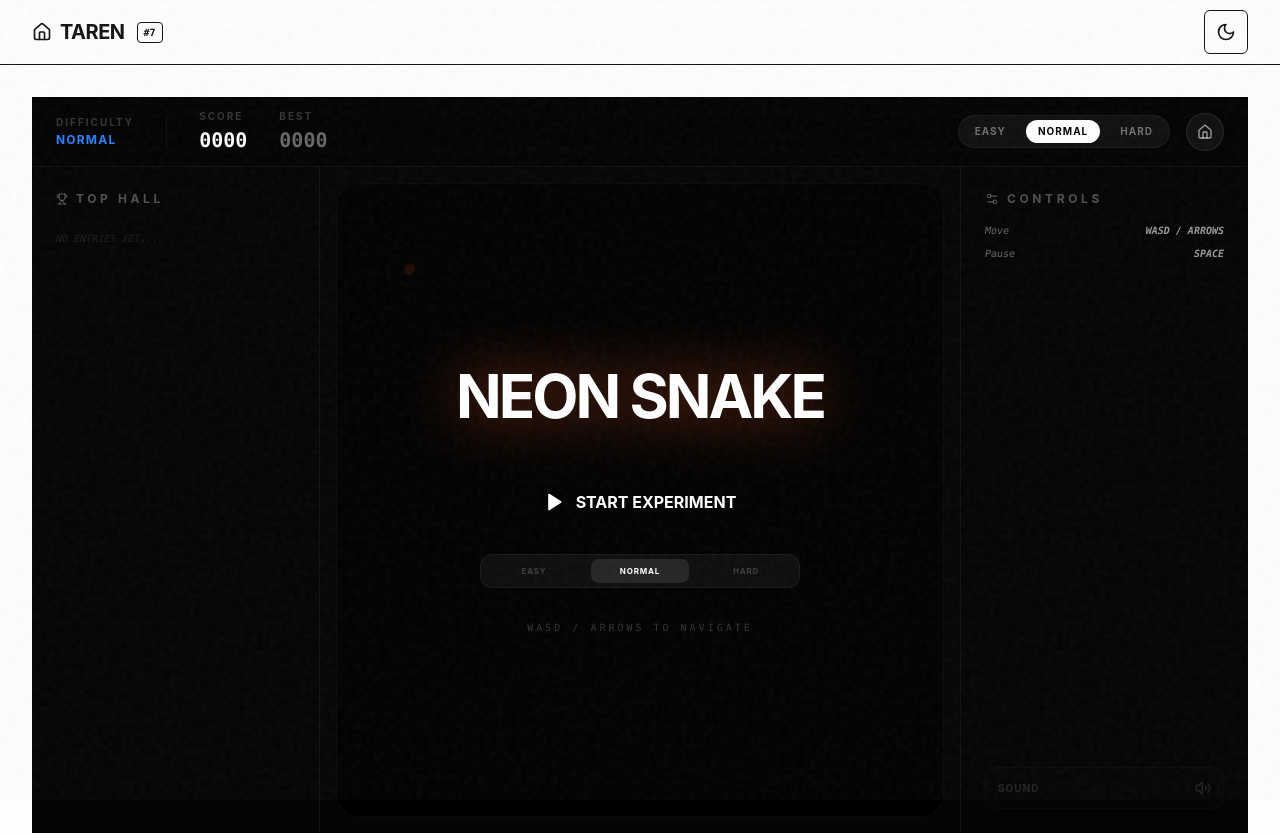
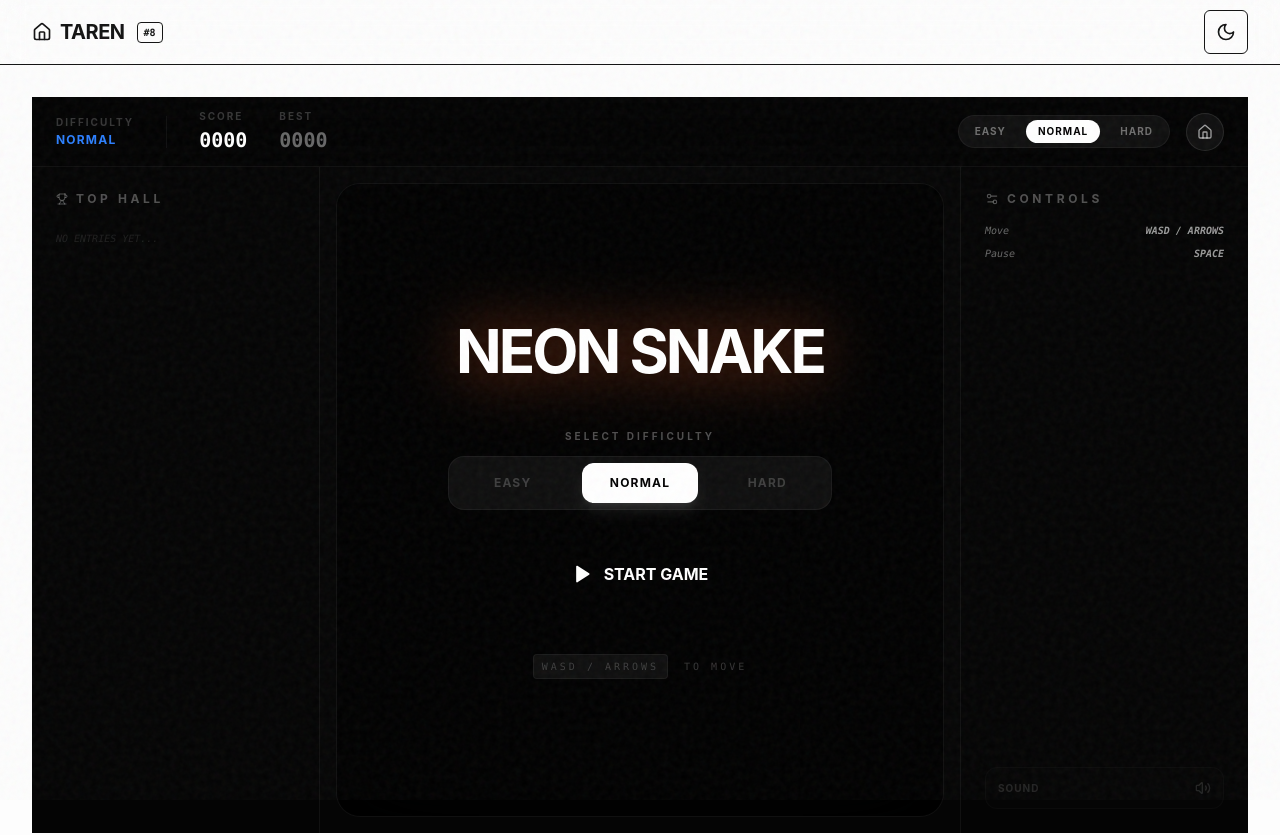
Before and after one commit to Jimmy7610/taren, a React (Vite) app: page /games/snake in a window 1280 px wide. Shown: the top 835 px of the page. Built offline with nearby package versions, Linux system fonts and the light colour scheme.

Commit message:
style: clarify snake UX and difficulty selection (#8)

```diff
--- a/src/components/games/SnakeCanvas.tsx
+++ b/src/components/games/SnakeCanvas.tsx
@@ -1,5 +1,5 @@
 import React, { useEffect, useRef, useState, useCallback, useMemo } from 'react';
-import { Play, Pause, RefreshCcw, Gamepad2, AlertCircle } from 'lucide-react';
+import { Play, Pause, RefreshCcw, Gamepad2, Info, Trophy, ChevronRight } from 'lucide-react';
 
 interface Point {
     x: number;
@@ -12,6 +12,7 @@ interface SnakeCanvasProps {
     onScoreChange: (score: number) => void;
     onGameOver: (score: number) => void;
     difficulty: Difficulty;
+    onDifficultyChange: (difficulty: Difficulty) => void;
     gameState: 'IDLE' | 'PLAYING' | 'PAUSED' | 'GAMEOVER';
     onStateChange: (state: 'IDLE' | 'PLAYING' | 'PAUSED' | 'GAMEOVER') => void;
 }
@@ -26,6 +27,7 @@ export const SnakeCanvas: React.FC<SnakeCanvasProps> = ({
     onScoreChange,
     onGameOver,
     difficulty,
+    onDifficultyChange,
     gameState,
     onStateChange
 }) => {
@@ -225,7 +227,33 @@ export const SnakeCanvas: React.FC<SnakeCanvasProps> = ({
                 ctx.stroke();
             }
 
-            // 2. Food (Enhanced Halo)
+            // 2. Playfield Frame (Scanner Look)
+            ctx.strokeStyle = 'rgba(0, 242, 255, 0.2)';
+            ctx.lineWidth = 2;
+            ctx.strokeRect(1, 1, targetWidth - 2, targetHeight - 2);
+
+            // Corner Brackets
+            const bLen = 20;
+            ctx.strokeStyle = 'rgba(0, 242, 255, 0.6)';
+            ctx.lineWidth = 3;
+            // Top Left
+            ctx.beginPath(); ctx.moveTo(0, bLen); ctx.lineTo(0, 0); ctx.lineTo(bLen, 0); ctx.stroke();
+            // Top Right
+            ctx.beginPath(); ctx.moveTo(targetWidth - bLen, 0); ctx.lineTo(targetWidth, 0); ctx.lineTo(targetWidth, bLen); ctx.stroke();
+            // Bottom Right
+            ctx.beginPath(); ctx.moveTo(targetWidth, targetHeight - bLen); ctx.lineTo(targetWidth, targetHeight); ctx.lineTo(targetWidth - bLen, targetHeight); ctx.stroke();
+            // Bottom Left
+            ctx.beginPath(); ctx.moveTo(bLen, targetHeight); ctx.lineTo(0, targetHeight); ctx.lineTo(0, targetHeight - bLen); ctx.stroke();
+
+            // Inner Glow Border
+            const gradient = ctx.createLinearGradient(0, 0, 0, 10);
+            ctx.fillStyle = 'rgba(0, 242, 255, 0.03)';
+            ctx.fillRect(0, 0, targetWidth, 4); // Top
+            ctx.fillRect(0, targetHeight - 4, targetWidth, 4); // Bottom
+            ctx.fillRect(0, 0, 4, targetHeight); // Left
+            ctx.fillRect(targetWidth - 4, 0, 4, targetHeight); // Right
+
+            // 3. Food (Enhanced Halo)
             const pulse = (Math.sin(Date.now() / 150) + 1) / 2;
             ctx.shadowBlur = 20 + pulse * 15;
             ctx.shadowColor = '#FF5F1F';
@@ -239,7 +267,7 @@ export const SnakeCanvas: React.FC<SnakeCanvasProps> = ({
             );
             ctx.fill();
 
-            // 3. Snake (Premium Segments)
+            // 4. Snake (Premium Segments)
             state.snake.forEach((p, i) => {
                 const isHead = i === 0;
                 ctx.shadowBlur = isHead ? 25 : 15;
@@ -281,10 +309,13 @@ export const SnakeCanvas: React.FC<SnakeCanvasProps> = ({
     }, [gameState, onStateChange]);
 
     return (
-        <div ref={containerRef} className="relative h-full w-full flex items-center justify-center bg-black/40 rounded-3xl border border-white/[0.03] backdrop-blur-sm overflow-hidden group">
+        <div ref={containerRef} className="relative h-full w-full flex items-center justify-center bg-[#080808] rounded-3xl border border-white/[0.03] overflow-hidden group">
+            {/* Bound Vignette */}
+            <div className="absolute inset-0 pointer-events-none z-10 shadow-[inset_0_0_100px_rgba(0,0,0,0.8)]" />
+
             <canvas
                 ref={canvasRef}
-                className="cursor-none"
+                className="cursor-none relative z-0"
                 style={{
                     width: `${stateRef.current.gridCols * CELL_SIZE}px`,
                     height: `${stateRef.current.gridRows * CELL_SIZE}px`
@@ -301,24 +332,36 @@ export const SnakeCanvas: React.FC<SnakeCanvasProps> = ({
                         </h2>
                     </div>
 
-                    <div className="flex flex-col gap-6 w-full max-w-xs">
+                    <div className="flex flex-col gap-8 w-full max-w-sm">
+                        <div className="flex flex-col gap-3">
+                            <span className="text-[10px] font-bold text-white/30 uppercase tracking-[0.3em]">Select Difficulty</span>
+                            <div className="grid grid-cols-3 gap-3 p-1.5 bg-white/5 border border-white/5 rounded-2xl">
+                                {(['EASY', 'NORMAL', 'HARD'] as Difficulty[]).map(d => (
+                                    <button
+                                        key={d}
+                                        onClick={() => onDifficultyChange(d)}
+                                        className={`py-3 rounded-xl text-xs font-bold uppercase tracking-widest transition-all ${difficulty === d
+                                                ? 'bg-white text-black shadow-lg shadow-white/10'
+                                                : 'text-white/20 hover:text-white hover:bg-white/5'
+                                            }`}
+                                    >
+                                        {d}
+                                    </button>
+                                ))}
+                            </div>
+                        </div>
+
                         <button
                             onClick={resetGame}
-                            className="group flex items-center justify-center gap-3 w-full py-4 bg-accent text-white font-bold rounded-2xl hover:scale-[1.02] transition-all hover:shadow-[0_0_40px_-5px_#FF5F1F]"
+                            className="group flex items-center justify-center gap-3 w-full py-5 bg-accent text-white font-bold rounded-2xl hover:scale-[1.02] transition-all hover:shadow-[0_0_40px_-5px_#FF5F1F]"
                         >
-                            <Play className="h-5 w-5 fill-current" /> START EXPERIMENT
+                            <Play className="h-5 w-5 fill-current" /> START GAME
                         </button>
+                    </div>
 
-                        <div className="grid grid-cols-3 gap-2 p-1 bg-white/5 border border-white/5 rounded-xl">
-                            {(['EASY', 'NORMAL', 'HARD'] as Difficulty[]).map(d => (
-                                <div key={d} className={`text-[8px] font-bold uppercase tracking-widest py-1.5 rounded-lg text-center ${difficulty === d ? 'bg-white/10 text-white' : 'text-white/20'}`}>
-                                    {d}
-                                </div>
-                            ))}
-                        </div>
-                    </div>
-                    <p className="mt-8 text-white/20 text-[10px] uppercase font-mono tracking-[0.3em]">
-                        WASD / ARROWS TO NAVIGATE
+                    <p className="mt-12 text-white/20 text-[10px] uppercase font-mono tracking-[0.3em] flex items-center gap-4">
+                        <span className="px-2 py-1 rounded bg-white/5 border border-white/5">WASD / ARROWS</span>
+                        <span>TO MOVE</span>
                     </p>
                 </div>
             )}
@@ -327,11 +370,13 @@ export const SnakeCanvas: React.FC<SnakeCanvasProps> = ({
                 <div className="absolute inset-0 z-40 flex flex-col items-center justify-center bg-black/40 backdrop-blur-md transition-all">
                     <div className="p-8 rounded-3xl bg-black/60 border border-white/10 flex flex-col items-center">
                         <Pause className="h-12 w-12 text-white/20 mb-4" />
-                        <h2 className="text-3xl font-bold tracking-tighter text-white mb-2">SYSTEM HALTED</h2>
-                        <p className="text-white/40 text-xs font-mono uppercase tracking-widest mb-6">Press Space to Resume</p>
+                        <h2 className="text-3xl font-bold tracking-tighter text-white mb-2">PAUSED</h2>
+                        <p className="text-white/40 text-[10px] font-mono uppercase tracking-widest mb-8 text-center">
+                            Your progress is safe. <br /> Press Space to Resume
+                        </p>
                         <button
                             onClick={() => onStateChange('PLAYING')}
-                            className="px-6 py-2 bg-white text-black text-xs font-bold rounded-full hover:scale-105 transition-transform"
+                            className="px-8 py-3 bg-white text-black text-xs font-bold rounded-full hover:scale-105 transition-transform"
                         >
                             RESUME
                         </button>
@@ -340,23 +385,33 @@ export const SnakeCanvas: React.FC<SnakeCanvasProps> = ({
             )}
 
             {gameState === 'GAMEOVER' && (
-                <div className="absolute inset-0 z-40 flex flex-col items-center justify-center bg-black/90 backdrop-blur-3xl animate-in fade-in duration-700">
-                    <div className="flex flex-col items-center max-w-sm w-full p-12">
-                        <AlertCircle className="h-16 w-16 text-red-500 mb-6 drop-shadow-[0_0_20px_rgba(239,68,68,0.5)]" />
-                        <h2 className="text-5xl font-bold tracking-tighter text-white mb-2">CRITICAL ERROR</h2>
-                        <p className="text-white/40 text-[10px] font-mono uppercase tracking-[0.3em] mb-12">Collection Terminated</p>
-
-                        <div className="text-center mb-12">
-                            <span className="block text-[10px] font-bold text-white/20 uppercase mb-1">Final Score</span>
-                            <span className="text-6xl font-mono font-bold text-accent">{stateRef.current.score}</span>
+                <div className="absolute inset-0 z-40 flex flex-col items-center justify-center bg-black/95 backdrop-blur-3xl animate-in fade-in duration-700">
+                    <div className="flex flex-col items-center max-w-sm w-full p-12 text-center">
+                        <div className="mb-12">
+                            <h2 className="text-6xl font-bold tracking-tighter text-white mb-4">GAME OVER</h2>
+                            <div className="inline-flex items-center gap-2 px-3 py-1 rounded-full bg-white/5 border border-white/5 text-[10px] uppercase font-bold tracking-widest text-white/40">
+                                <Trophy className="h-3 w-3 text-accent" /> Mode: {difficulty}
+                            </div>
                         </div>
 
-                        <button
-                            onClick={resetGame}
-                            className="flex items-center gap-3 px-10 py-4 bg-white text-black font-bold rounded-2xl hover:scale-105 transition-transform shadow-[0_20px_50px_-15px_rgba(255,255,255,0.2)]"
-                        >
-                            <RefreshCcw className="h-5 w-5" /> REBOOT
-                        </button>
+                        <div className="flex flex-col items-center mb-16">
+                            <span className="text-[10px] font-bold text-white/20 uppercase tracking-[0.3em] mb-2">Final Score</span>
+                            <span className="text-7xl font-mono font-bold text-accent drop-shadow-[0_0_20px_rgba(255,95,31,0.3)]">
+                                {stateRef.current.score}
+                            </span>
+                        </div>
+
+                        <div className="flex flex-col gap-4 w-full">
+                            <button
+                                onClick={resetGame}
+                                className="flex items-center justify-center gap-3 w-full py-5 bg-white text-black font-bold rounded-2xl hover:scale-[1.03] transition-transform shadow-[0_20px_50px_-15px_rgba(255,255,255,0.2)]"
+                            >
+                                <RefreshCcw className="h-5 w-5" /> TRY AGAIN
+                            </button>
+                            <p className="text-white/20 text-[10px] font-mono uppercase tracking-[0.2em]">
+                                Press Space to restart
+                            </p>
+                        </div>
                     </div>
                 </div>
             )}
--- a/src/constants/build.ts
+++ b/src/constants/build.ts
@@ -1 +1 @@
-export const BUILD_COUNTER = 7;
+export const BUILD_COUNTER = 8;
--- a/src/pages/SnakeGame.tsx
+++ b/src/pages/SnakeGame.tsx
@@ -118,8 +118,8 @@ export const SnakeGame: React.FC = () => {
                                 onClick={() => gameState === 'IDLE' && setDifficulty(d)}
                                 disabled={gameState !== 'IDLE'}
                                 className={`px-3 py-1 rounded-full text-[10px] font-bold uppercase tracking-widest transition-all ${difficulty === d
-                                        ? 'bg-white text-black'
-                                        : 'text-white/40 hover:text-white disabled:opacity-20'
+                                    ? 'bg-white text-black'
+                                    : 'text-white/40 hover:text-white disabled:opacity-20'
                                     }`}
                             >
                                 {d}
@@ -173,6 +173,7 @@ export const SnakeGame: React.FC = () => {
                             onScoreChange={handleScoreChange}
                             onGameOver={handleGameOver}
                             difficulty={difficulty}
+                            onDifficultyChange={setDifficulty}
                             gameState={gameState}
                             onStateChange={setGameState}
                         />
```
